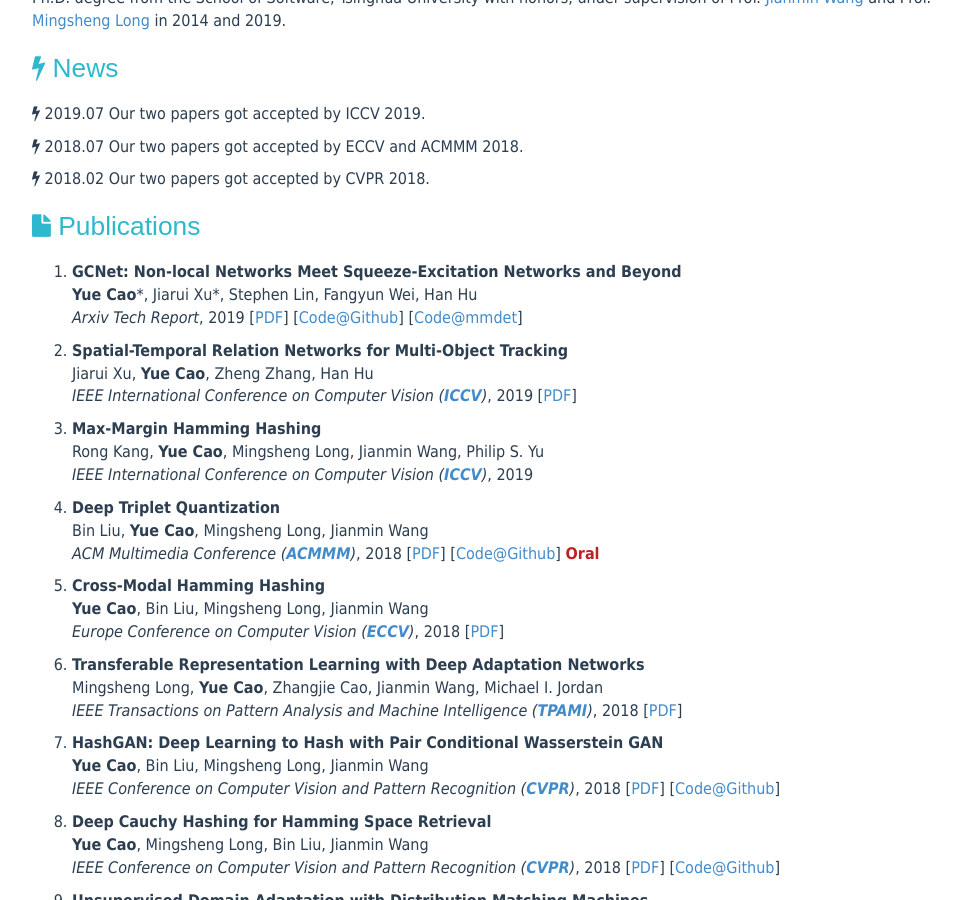
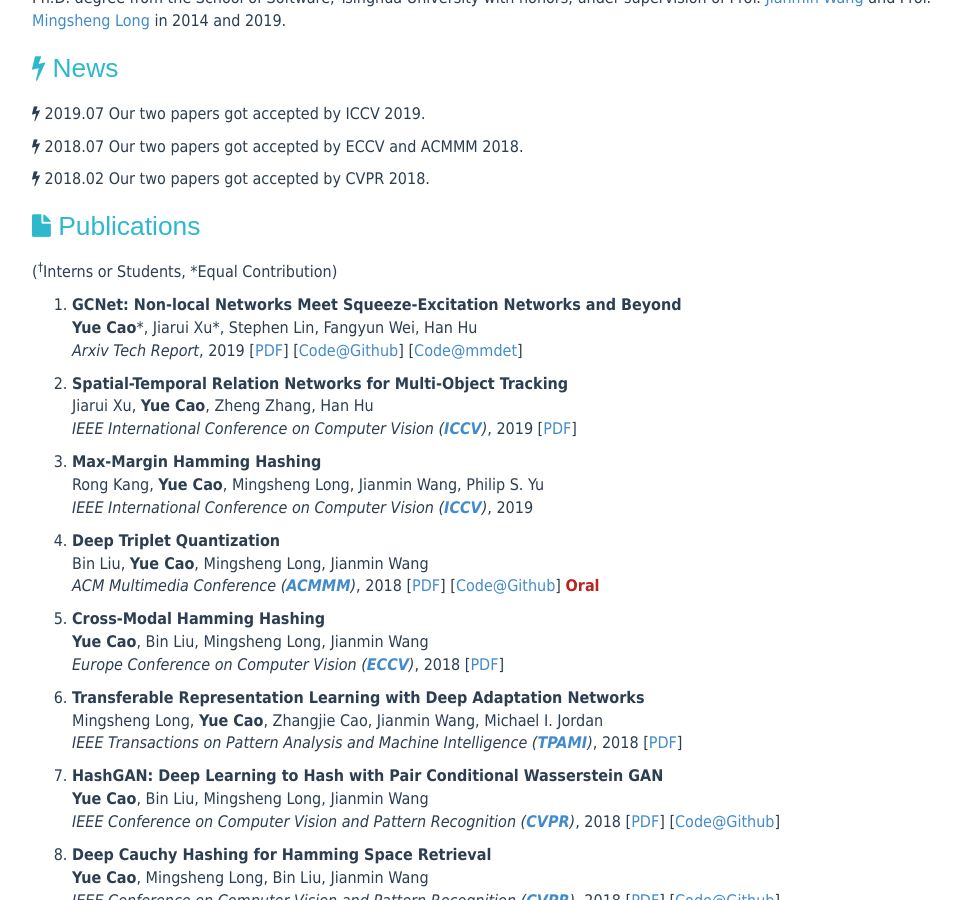
Before and after one commit to caoyue10/caoyue10.github.io, a Jekyll site: the page built from index.html, in a window 1280 px wide and 900 px high, scrolled down 351 px. Shown: the whole window, without its empty margins (138-1095 px from the left). Built offline with Jekyll 4.4.1, drawn with Linux system fonts in a browser that asks for light colours; the list of posts is cut into pages by our own code.

Commit message:
Update index.html

```diff
--- a/index.html
+++ b/index.html
@@ -34,6 +34,7 @@
     <header>
         <h1><i class="fa fa-file"></i> Publications </h1>
     </header>
+    <p>(<sup><span>&#8224;</span></sup>Interns or Students, *Equal Contribution)</p>
     <ol>
 	<li><p><strong>GCNet: Non-local Networks Meet Squeeze-Excitation Networks and Beyond</strong><br>
             <strong>Yue Cao</strong>*, Jiarui Xu*, Stephen Lin, Fangyun Wei, Han Hu<br>
```
